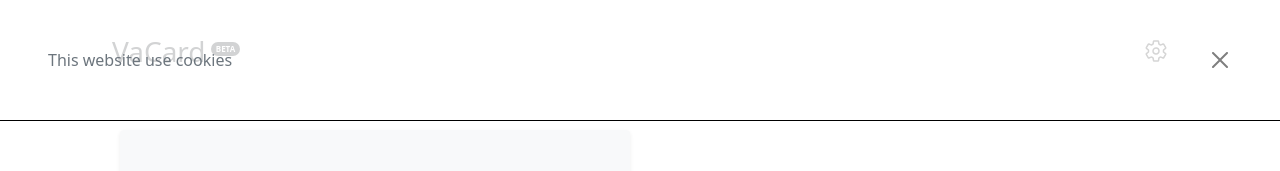
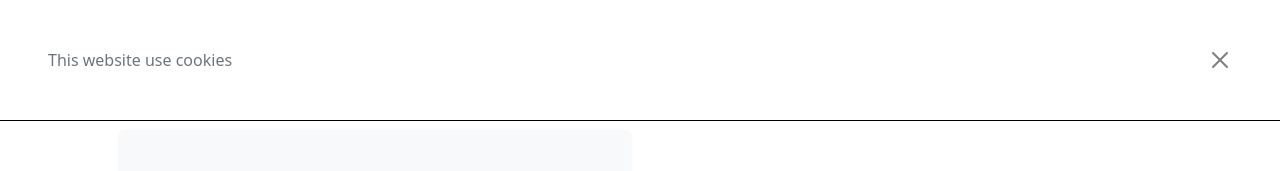
Before and after one commit to ZhengLinLei/VaCard, a plain HTML site: page index.html in a window 1280 px wide. Shown: the top 171 px of the page. Drawn offline with nearby package versions, Linux system fonts and the light colour scheme.

Commit message:
v1.0 Readme

```diff
--- a/scss/style.scss
+++ b/scss/style.scss
@@ -227,7 +227,7 @@ section#loader{
     }
 }
 section#cookies{
-    background-color: rgba(255,255,255,.8);
+    background-color: rgba(255,255,255,1);
     border-bottom: 1px solid black;
     z-index: 999;
     top: -110%;
```
Also changed, not shown: css/style.css, source/logo.png (added), 3 other files.
